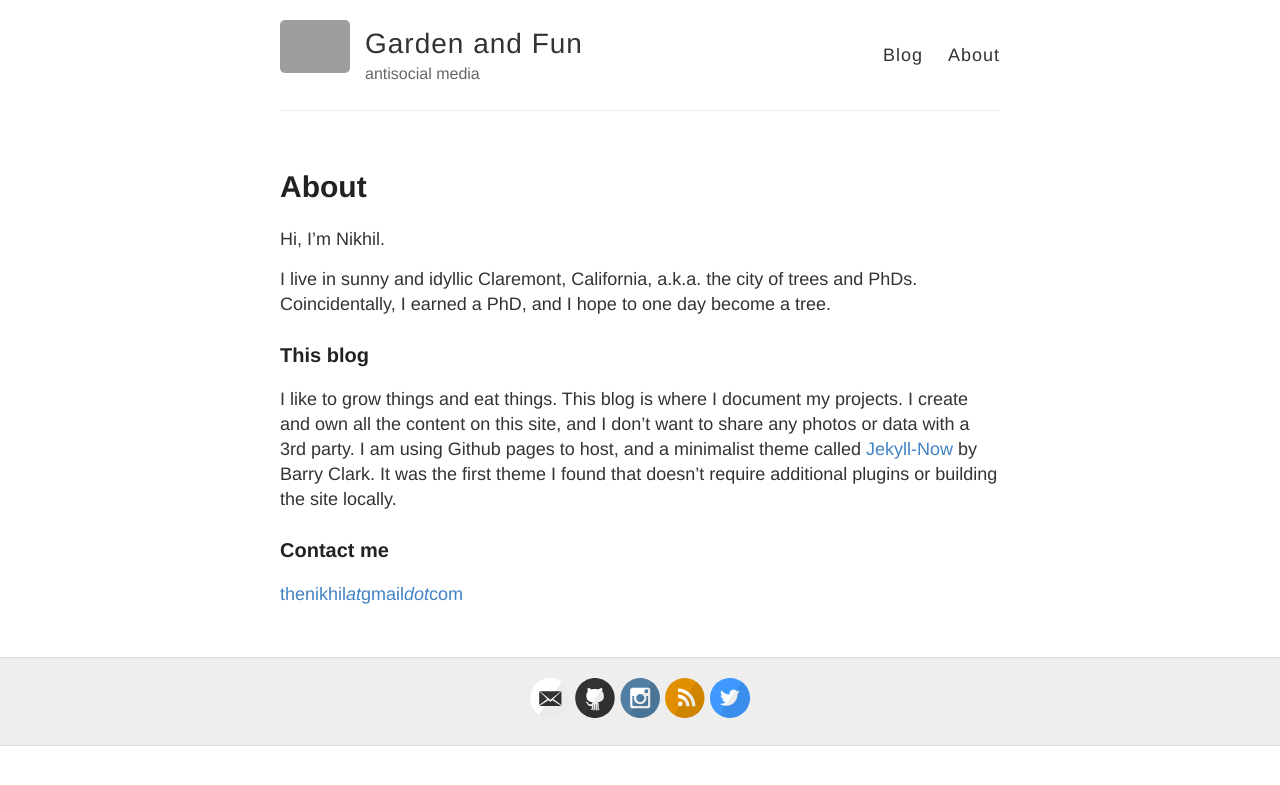
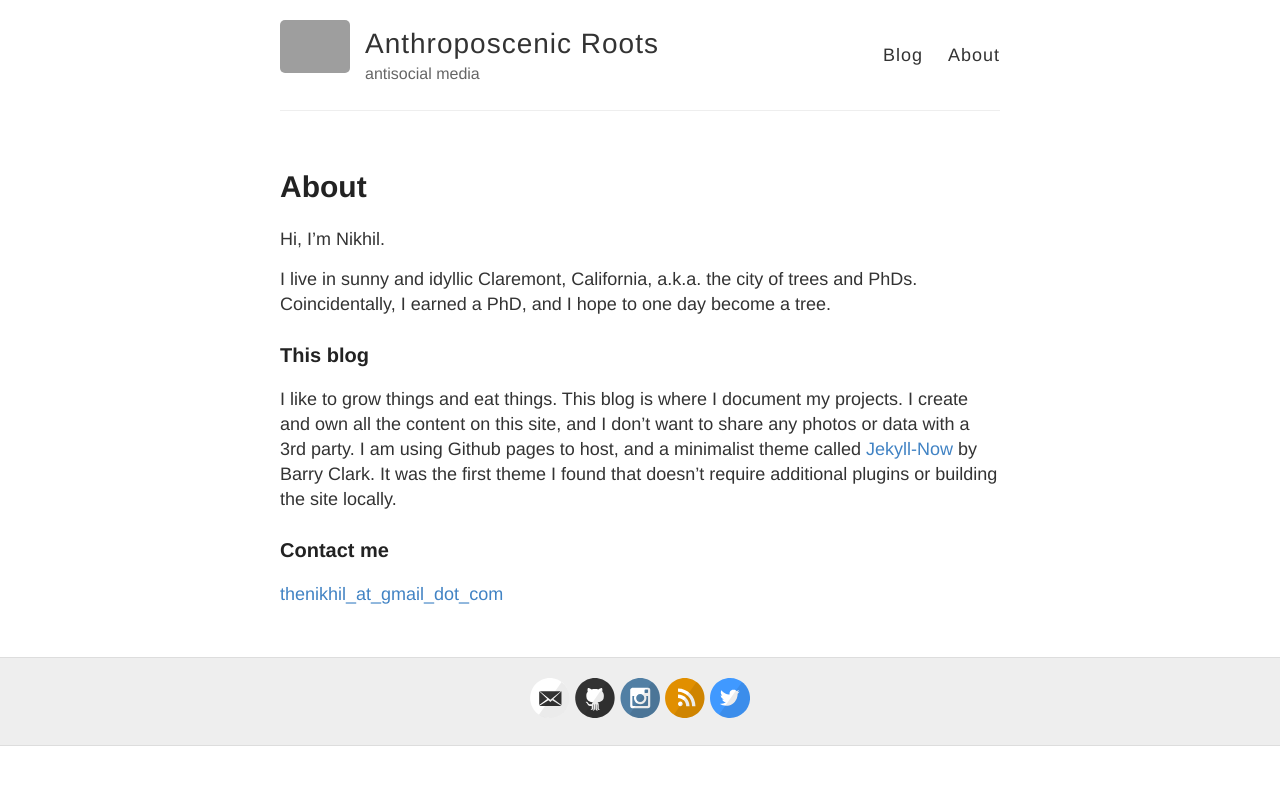
Before and after one commit to nikhildes/nikhildes.github.io, a Jekyll site: the page built from about.md, in a window 1280 px wide. Shown: the top 785 px of the page. Built offline with Jekyll 4.4.1, drawn with Linux system fonts in a browser that asks for light colours; grey boxes are pictures that could not be loaded.

Commit message:
change title

```diff
--- a/_config.yml
+++ b/_config.yml
@@ -3,7 +3,7 @@
 #
 
 # Name of your site (displayed in the header)
-name: Garden and Fun
+name: Anthroposcenic Roots
 
 # Short bio or description (displayed in the header)
 description: antisocial media
--- a/about.md
+++ b/about.md
@@ -14,4 +14,4 @@ I live in sunny and idyllic Claremont, California, a.k.a. the city of trees and
 
 ### Contact me
 
-[thenikhil*at*gmail*dot*com](mailto:thenikhil+blog*at*gmail)
+[thenikhil_at_gmail_dot_com](mailto:thenikhilatgmaildotcom)
```
